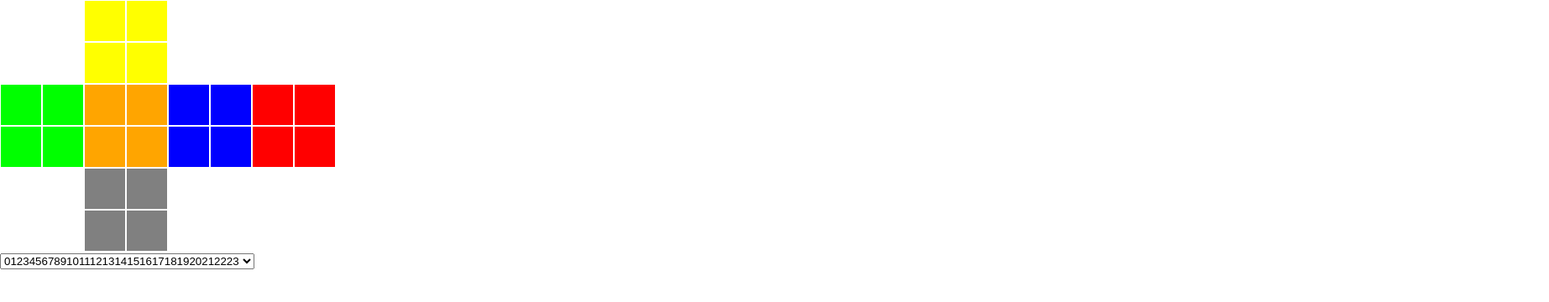
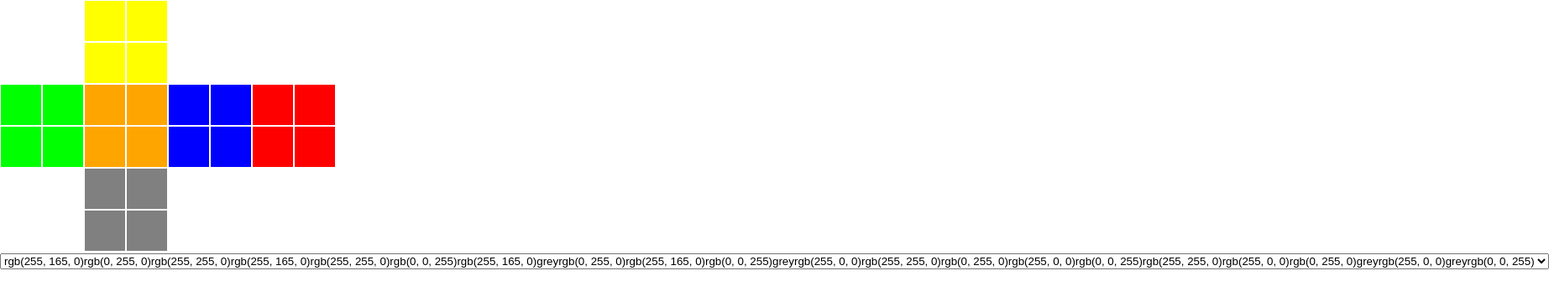
Before and after one commit to SaifMasoud/rubiks-2d-react, a React (Create React App) app: page / in a window 1280 px wide. Shown: the top 360 px of the page at 84% size, 1845 px wide, since content can reach past the window. Built offline with nearby package versions, Linux system fonts and the light colour scheme.

Commit message:
Made position use a string array (strings of colors, rgb/colorName)

```diff
--- a/src/App.tsx
+++ b/src/App.tsx
@@ -3,14 +3,73 @@ import "./App.css";
 import Cubie from "./Cubie";
 import Position from "./Position";
 
+const INDEX_TO_COLOR: Record<number, string> = {
+  0: "rgb(255, 165, 0)", // Orange
+  3: "rgb(255, 165, 0)",
+  6: "rgb(255, 165, 0)",
+  9: "rgb(255, 165, 0)",
+  5: "rgb(0, 0, 255)", // Blue
+  10: "rgb(0, 0, 255)",
+  16: "rgb(0, 0, 255)",
+  23: "rgb(0, 0, 255)",
+  1: "rgb(0, 255, 0)", // Green
+  8: "rgb(0, 255, 0)",
+  14: "rgb(0, 255, 0)",
+  19: "rgb(0, 255, 0)",
+  7: "grey", // White
+  11: "grey",
+  20: "grey",
+  22: "grey",
+  2: "rgb(255, 255, 0)", // Yellow
+  4: "rgb(255, 255, 0)",
+  13: "rgb(255, 255, 0)",
+  17: "rgb(255, 255, 0)",
+  12: "rgb(255, 0, 0)", // Red
+  15: "rgb(255, 0, 0)",
+  18: "rgb(255, 0, 0)",
+  21: "rgb(255, 0, 0)",
+};
+
 function App() {
-  const [posList, setPosList] = useState([Array.from(Array(24).keys()), [13, 14, 12, 3, 4, 5, 2, 0, 1, 9, 10, 11, 20, 18, 19, 15, 16, 17, 7,8, 6, 21, 22, 23,]])
-  const [posListIndex, setPosListIndex] = useState(0)
+  const [posList, setPosList] = useState([
+    Array.from(Array(24).keys()).map((i) => INDEX_TO_COLOR[i]),
+    [
+      INDEX_TO_COLOR[13],
+      INDEX_TO_COLOR[14],
+      INDEX_TO_COLOR[12],
+      INDEX_TO_COLOR[3],
+      INDEX_TO_COLOR[4],
+      INDEX_TO_COLOR[5],
+      INDEX_TO_COLOR[2],
+      INDEX_TO_COLOR[0],
+      INDEX_TO_COLOR[1],
+      INDEX_TO_COLOR[9],
+      INDEX_TO_COLOR[10],
+      INDEX_TO_COLOR[11],
+      INDEX_TO_COLOR[20],
+      INDEX_TO_COLOR[18],
+      INDEX_TO_COLOR[19],
+      INDEX_TO_COLOR[15],
+      INDEX_TO_COLOR[16],
+      INDEX_TO_COLOR[17],
+      INDEX_TO_COLOR[7],
+      INDEX_TO_COLOR[8],
+      INDEX_TO_COLOR[6],
+      INDEX_TO_COLOR[21],
+      INDEX_TO_COLOR[22],
+      INDEX_TO_COLOR[23],
+    ],
+  ]);
+  const [posListIndex, setPosListIndex] = useState(0);
   return (
     <div className="App">
       <Position pos={posList[posListIndex]}></Position>
-      <select onChange={(event) => setPosListIndex(parseInt(event.target.value))}>
-        {posList.map((pos, i) => <option value={i}>{pos}</option>)}
+      <select
+        onChange={(event) => setPosListIndex(parseInt(event.target.value))}
+      >
+        {posList.map((pos, i) => (
+          <option value={i}>{pos}</option>
+        ))}
       </select>
     </div>
   );
--- a/src/Position.tsx
+++ b/src/Position.tsx
@@ -36,32 +36,6 @@ const INDEX_TO_POS: Record<number, number[]> = {
   22: [6, 4],
   23: [4, 6],
 };
-const INDEX_TO_COLOR: Record<number, string> = {
-  0: "rgb(255, 165, 0)", // Orange
-  3: "rgb(255, 165, 0)",
-  6: "rgb(255, 165, 0)",
-  9: "rgb(255, 165, 0)",
-  5: "rgb(0, 0, 255)", // Blue
-  10: "rgb(0, 0, 255)",
-  16: "rgb(0, 0, 255)",
-  23: "rgb(0, 0, 255)",
-  1: "rgb(0, 255, 0)", // Green
-  8: "rgb(0, 255, 0)",
-  14: "rgb(0, 255, 0)",
-  19: "rgb(0, 255, 0)",
-  7: "grey", // White
-  11: "grey",
-  20: "grey",
-  22: "grey",
-  2: "rgb(255, 255, 0)", // Yellow
-  4: "rgb(255, 255, 0)",
-  13: "rgb(255, 255, 0)",
-  17: "rgb(255, 255, 0)",
-  12: "rgb(255, 0, 0)", // Red
-  15: "rgb(255, 0, 0)",
-  18: "rgb(255, 0, 0)",
-  21: "rgb(255, 0, 0)",
-};
 
 const style: CSSProperties = {
   aspectRatio: "4/3",
@@ -71,25 +45,21 @@ const style: CSSProperties = {
   height: "300px",
 };
 
-const cubieIndexToColor = (i: number) => {
-  return INDEX_TO_COLOR[i];
-};
-
 const cubieIndexToRowCol = (i: number) => {
   return INDEX_TO_POS[i];
 };
 
 type props = {
-  pos: number[];
+  pos: string[];
 };
 
 function Position({ pos }: props) {
   return (
     <div className="Position" style={style}>
-      {pos.map((originalIndex, actualIndex) => (
+      {pos.map((color, actualIndex) => (
         <Cubie
           col={cubieIndexToRowCol(actualIndex)[1]}
-          color={cubieIndexToColor(originalIndex)}
+          color={color}
           onClick={() => {}}
           row={cubieIndexToRowCol(actualIndex)[0]}
         />
```
